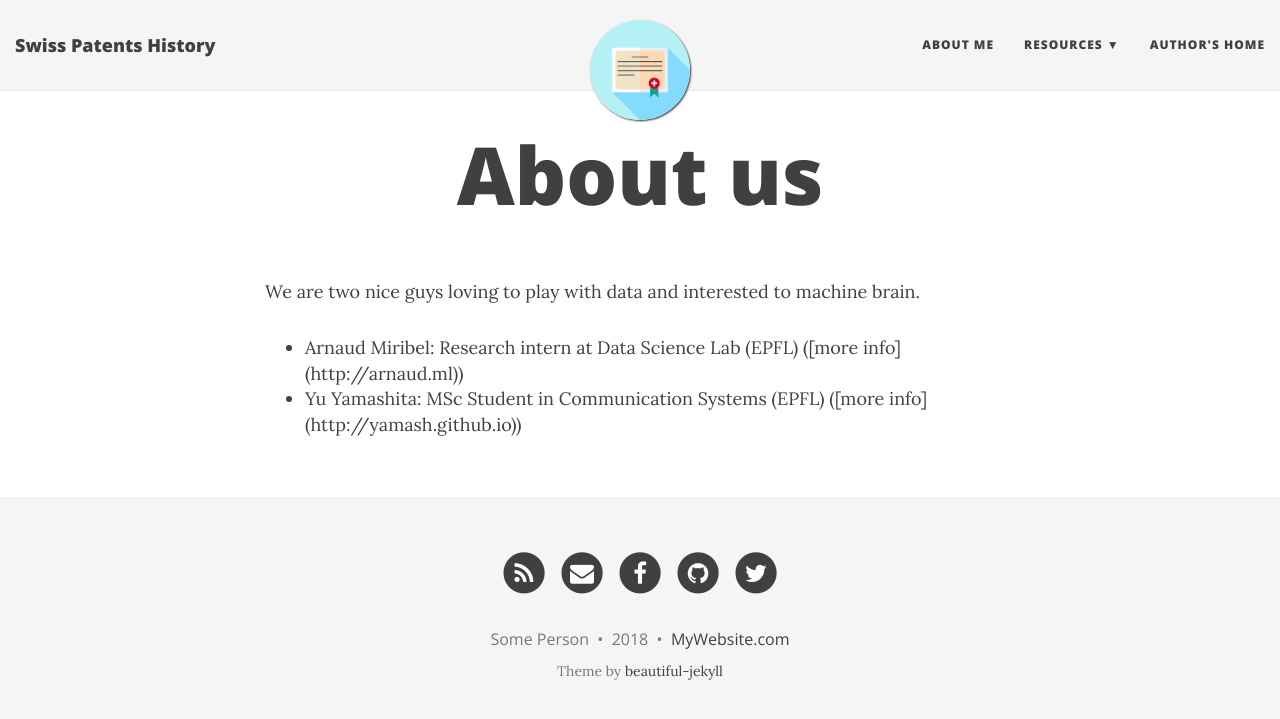
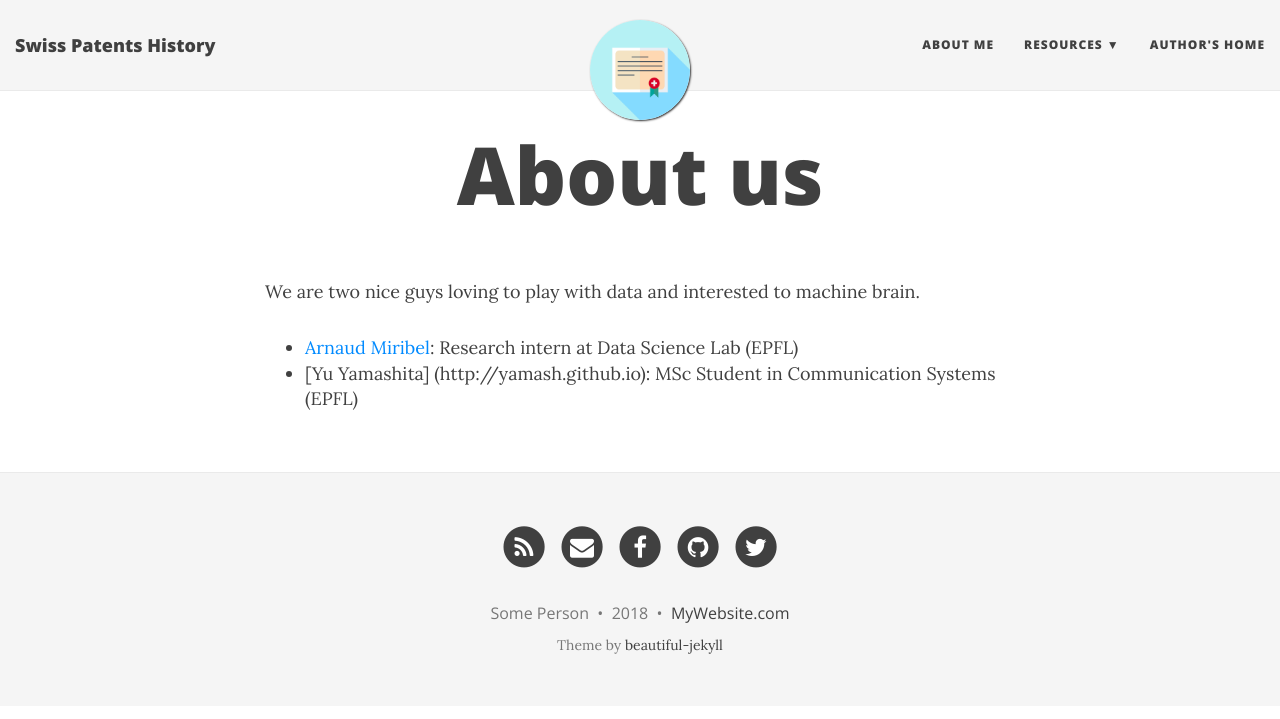
Before and after one commit to yamash/DataViz, a Jekyll site: the page built from aboutme.md, in a window 1280 px wide. Shown: the top 719 px of the page. Built offline with Jekyll 4.4.1, drawn with Linux system fonts in a browser that asks for light colours; nearby versions of some CDN libraries.

Commit message:
Update aboutme.md

```diff
--- a/aboutme.md
+++ b/aboutme.md
@@ -5,5 +5,5 @@
 ---
 
 We are two nice guys loving to play with data and interested to machine brain.
-- Arnaud Miribel: Research intern at Data Science Lab (EPFL) ([more info] (http://arnaud.ml))
-- Yu Yamashita: MSc Student in Communication Systems (EPFL) ([more info] (http://yamash.github.io))
+- [Arnaud Miribel](http://arnaud.ml): Research intern at Data Science Lab (EPFL)
+- [Yu Yamashita] (http://yamash.github.io): MSc Student in Communication Systems (EPFL)
```
